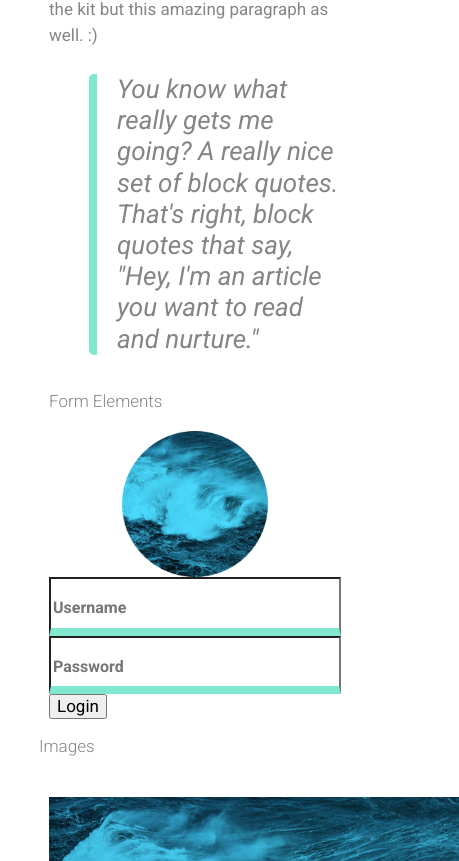
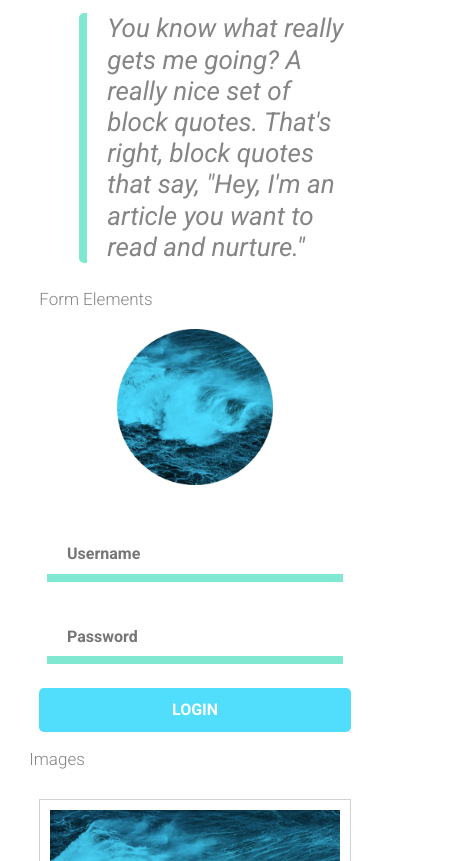
Before and after one commit to lisadrev/techdegree-project-4, a plain HTML site: page index.html in a window 390 px wide. Shown: the part 1139-2000 px from the top of the page, 459 px wide, since content can reach past the window. Drawn offline with Linux system fonts and the light colour scheme.

Commit message:
mobile finished

```diff
--- a/scss/components/_buttons.scss
+++ b/scss/components/_buttons.scss
@@ -0,0 +1,20 @@
+
+
+// **********************************************
+// _button.scss
+// **********************************************
+
+button {
+  @extend %btn;
+  @include text($size:16px, $weight:$font-weight--bold, $color:$white);
+  text-transform: uppercase;
+  margin-top:1.5em;
+  background-color: pink;
+}
+
+.btn {
+  @include bg-color ($ui-colors);
+  @include m(info) {
+    margin-bottom: 3em;
+  }
+}
--- a/scss/components/_forms.scss
+++ b/scss/components/_forms.scss
@@ -9,15 +9,18 @@
     }
   }
   @include e(input) {
+    @include text($size:16px, $weight:$font-weight--bold, $color:$color-text);
     display: block;
-    @include text($size:16px, $weight:$font-weight--bold, $color:$color-text);
-    width: 100%;
-    padding-top: 20px;
+    width: 95%;
+    padding-top: 30px;
     padding-bottom: 10px;
+    padding-left: 20px;
+    margin: 0 auto;
+    border: none;
     border-bottom: 8px solid $riptide;
-
-
-
-
+    background-color: $white;
+    &:not(:last-of-type) {
+      margin-bottom: 1em;
+    }
   }
 }
--- a/scss/components/_grid.scss
+++ b/scss/components/_grid.scss
@@ -7,7 +7,7 @@
 // **********************************************
 
 .container {
-  width: 80%;
+  width: 85%;
   margin: 2em auto;
 }
 
@@ -35,7 +35,14 @@
 
       // concatenate CSS selector, ie when $i = 1,
       // selector would be .grid__col--1
-      &--#{$i} {
+      &--#{$i}.theme__colors {
+        @extend %btn;
+        @extend %padding-left;
+        @include text($size: 15px, $weight:$font-weight--bold, $color:$color-text);
+        background-color: map-get($grid-colors, #{$i});
+
+
+
 
         // base styles applied to all grid columns
         // NOTE: could be converted to a placeholder, along with margin
--- a/scss/components/_images.scss
+++ b/scss/components/_images.scss
@@ -2,15 +2,20 @@
 // _images.scss
 // **********************************************
 
-.img {
-  @include m(logo) {
-    @extend %centered;
-  }
+img {
+  @extend %centered;
 }
 
 .img {
   @include m(avatar) {
-    @extend %centered;
-    padding-top: 20px;
+      padding-top: 20px;
+      padding-bottom: 30px;
+
+    }
+  @include m(frame) {
+    padding: 10px;
+    border: 1px solid lighten($grey, 30%);
+    width: 100%;
+    margin-bottom: 20px;
   }
 }
--- a/scss/utilities/_extends.scss
+++ b/scss/utilities/_extends.scss
@@ -15,6 +15,17 @@
 }
 
 
+
+//Button and grid styles
+
+%btn {
+  display: block;
+  width: 100%;
+  padding-top: 13px;
+  padding-bottom: 13px;
+  border-radius: $br;
+  border-style: none;
+}
 // Links
 
 
--- a/scss/utilities/_functions.scss
+++ b/scss/utilities/_functions.scss
@@ -0,0 +1,3 @@
+// **********************************************
+// _functions.scss
+// **********************************************
--- a/scss/utilities/_mixins.scss
+++ b/scss/utilities/_mixins.scss
@@ -41,6 +41,18 @@
   }
 }
 
+// Theme UI $ui-colors
+
+@mixin bg-color ($map) {
+  @each $theme, $color in $map {
+    &--#{$theme} {
+      background-color: $color;
+      @content;
+    }
+  }
+
+}
+
 // Flex
 
 @mixin flex-item ($grow, $shrink:null, $basis:null) {
--- a/scss/utilities/_variables.scss
+++ b/scss/utilities/_variables.scss
@@ -33,11 +33,22 @@ $bg-color-link-visited: $riptide;
 
 // UI theme__colors
 $ui-colors: (
-  default: $malibu-blue,
-  success: $emerald,
-  error: $blush,
-  warning: $coral,
-  info: $purple-majesty
+  'login': $malibu-blue,
+  'default': $malibu-blue,
+  'success': $emerald,
+  'error': $blush,
+  'warning': $coral,
+  'info': $purple-majesty
+);
+
+$grid-colors: (
+  '3':  $french-lilac,
+  '4':  $baby-blue,
+  '5':  $algae-green,
+  '6':  rgba($steel-blue, .7),
+  '7':  $sea-pink,
+  '8':  $salmon,
+  '12': $riptide
 );
 
 //Fonts
```
Also changed, not shown: css/styles.css, 1 other file.
